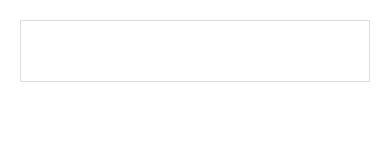
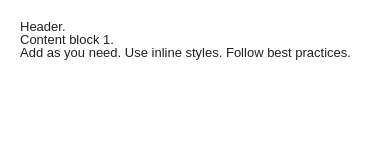
Before and after one commit to OutThisLife/NWS-Email, a plain HTML site: page index.html in a window 390 px wide. Drawn offline with Linux system fonts and the light colour scheme.

Commit message:
minor adjustments

```diff
--- a/index.html
+++ b/index.html
@@ -24,13 +24,30 @@
 	table { border-collapse:collapse; mso-table-lspace:0pt; mso-table-rspace:0pt; table-layout: fixed; }
 	a {color: blue;}
 
-	/**
-	 * This will only work on iOS, and Windows Phone 8
-	 */
-	@media only screen and (max-width: 600px) {
-		body[yahoo] table { width: 100% !important; }
+	.mobile-only { display: none; max-height: 0; font-size: 0; overflow: hidden; }
+	.mobile-only img { max-height: 0; width: 0; }
+
+	@media only screen and (max-width: 638px), screen and (max-device-width: 638px) {
+		body[yahoo] .desktop-only { display: none !important; }
+		body[yahoo] .mobile-only { display: block !important; max-height: none !important; font-size: 12px !important; }
+		body[yahoo] .mobile-only img { max-height: none !important; width: auto !important; }
+
+		body[yahoo] table { width: 100% !important; } .small-full { width: auto !important; }
+
+		body[yahoo] img {
+			max-width: 100% !important;
+			height: auto !important;
+		}
 	}
+
+	@ms-viewport { width: device-width; }
 	</style>
+
+	<!--[if gte mso 15]>
+	<style type="text/css" media="all">
+		.o13-lh { line-height: 1 !important; }
+	</style>
+	<![endif]-->
 </head>
 <body bgcolor="#FFFFFF" style="background-color: #FFFFFF; color: #222222; font-size: 13px; font-family: Arial, sans-serif; -webkit-text-size-adjust: none;" yahoo="fix">
 
@@ -39,16 +56,28 @@
 <tr>
 	<td>
 	<!-- Content wrapper -->
-	<table width="600" cellpadding="30px" cellspacing="0" border="1" align="center" style="border-color: #DDDDDD">
+	<table width="600" cellpadding="0" cellspacing="0" border="0" align="center">
 <!-- EDIT BELOW -->
 <!-- EDIT BELOW -->
 <!-- EDIT BELOW -->
 
 <!-- HEADER -->
 <tr><td>
-<table width="600" style="width: 630px" cellpadding="0" align="center">
+<table width="600" style="width: 600px" cellpadding="0" align="center">
 	<tr>
 		<td>
+			Header.
+		</td>
+	</tr>
+</table>
+</td></tr>
+
+<!-- CONTENT: Block 1 -->
+<tr><td>
+<table width="600" style="width: 600px" cellpadding="0" align="center">
+	<tr>
+		<td>
+			Content block 1.<br />Add as you need. Use inline styles. Follow best practices.
 		</td>
 	</tr>
 </table>
```
